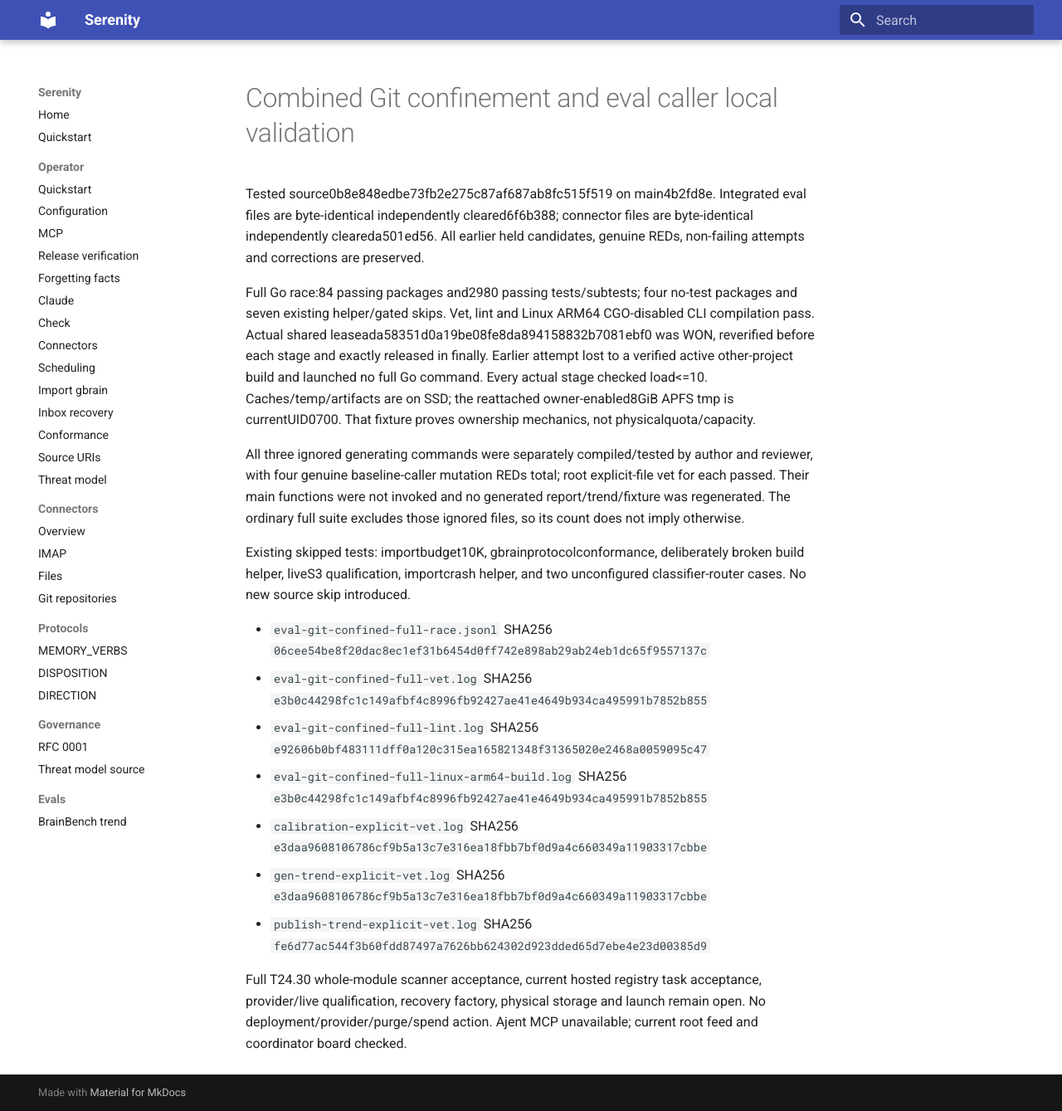
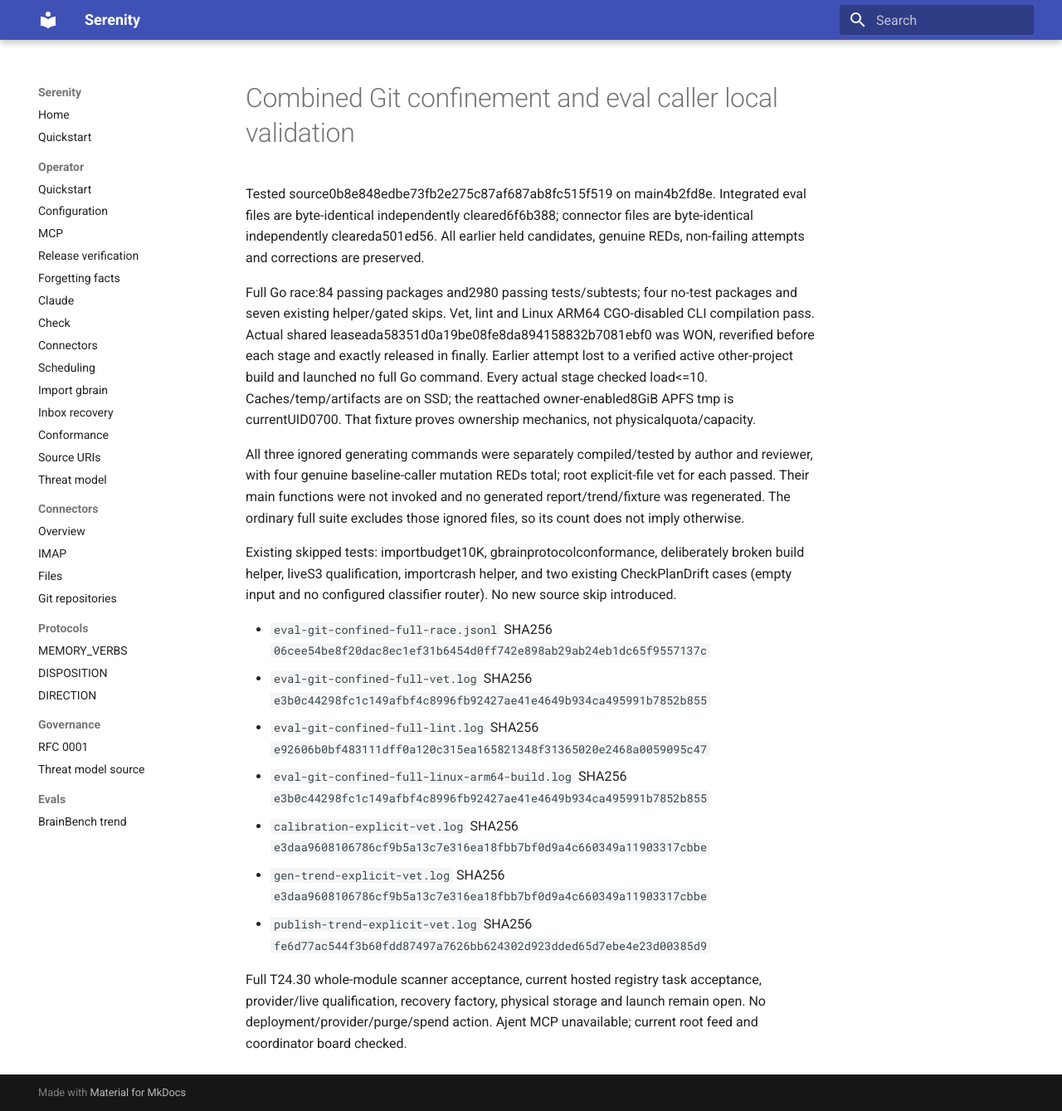
Before and after one commit to sirerun/serenity, an MkDocs documentation site: the page built from docs/launch/evidence/T24.30/git-confined-eval-full-local-validation-2026-10-03.md, in a window 1280 px wide and 1339 px high. Shown: the whole window at 83% size. Built offline with MkDocs 1.6.1 and Material for MkDocs 9.7.7, drawn with Linux system fonts in a browser that asks for light colours.

Commit message:
Name the two existing CheckPlanDrift skips accurately

```diff
--- a/docs/launch/evidence/T24.30/git-confined-eval-full-local-validation-2026-10-03.md
+++ b/docs/launch/evidence/T24.30/git-confined-eval-full-local-validation-2026-10-03.md
@@ -6,7 +6,7 @@ Full Go race:84 passing packages and2980 passing tests/subtests; four no-test pa
 
 All three ignored generating commands were separately compiled/tested by author and reviewer, with four genuine baseline-caller mutation REDs total; root explicit-file vet for each passed. Their main functions were not invoked and no generated report/trend/fixture was regenerated. The ordinary full suite excludes those ignored files, so its count does not imply otherwise.
 
-Existing skipped tests: importbudget10K, gbrainprotocolconformance, deliberately broken build helper, liveS3 qualification, importcrash helper, and two unconfigured classifier-router cases. No new source skip introduced.
+Existing skipped tests: importbudget10K, gbrainprotocolconformance, deliberately broken build helper, liveS3 qualification, importcrash helper, and two existing CheckPlanDrift cases (empty input and no configured classifier router). No new source skip introduced.
 
 - `eval-git-confined-full-race.jsonl` SHA256 `06cee54be8f20dac8ec1ef31b6454d0ff742e898ab29ab24eb1dc65f9557137c`
 - `eval-git-confined-full-vet.log` SHA256 `e3b0c44298fc1c149afbf4c8996fb92427ae41e4649b934ca495991b7852b855`
```
